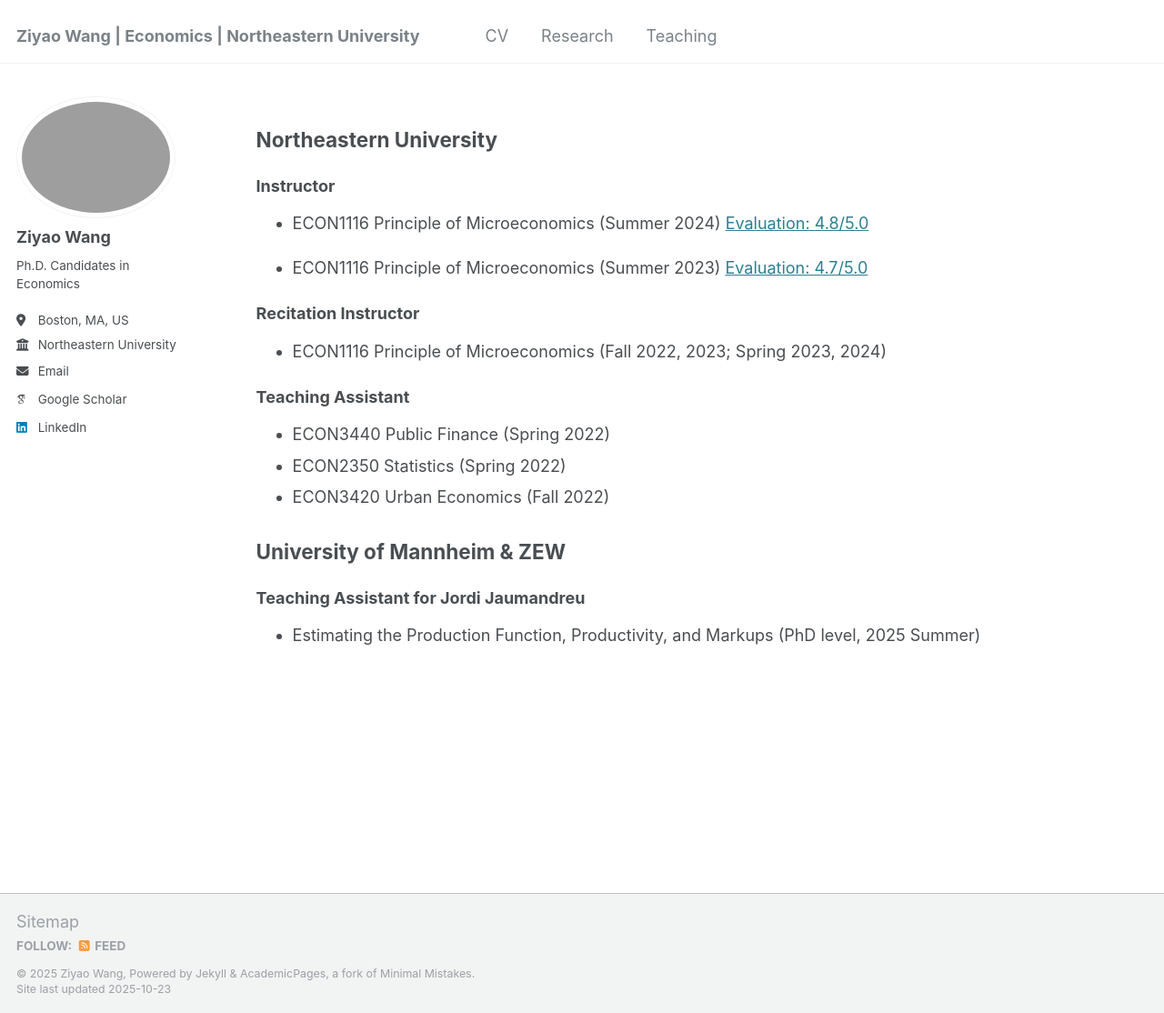
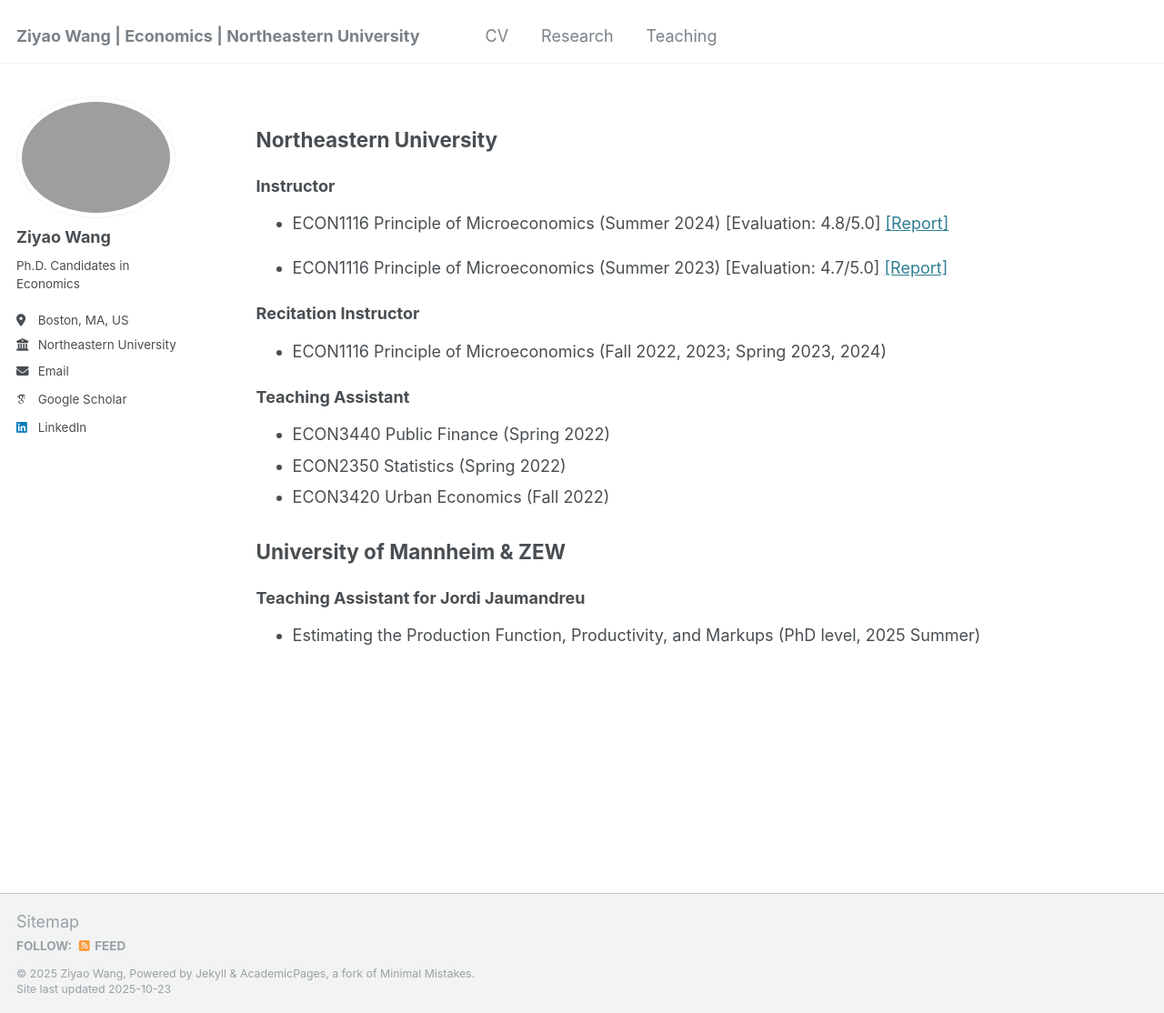
Before and after one commit to ziyaowangecon/ziyaowangecon.github.io, a Jekyll site: the page built from _pages/teaching.md, in a window 1280 px wide and 1114 px high. Shown: the whole window at 91% size. Built offline with Jekyll 4.4.1, drawn with Linux system fonts in a browser that asks for light colours; some web fonts are replaced.

Commit message:
Update teaching.md

```diff
--- a/_pages/teaching.md
+++ b/_pages/teaching.md
@@ -64,9 +64,9 @@ author_profile: true
 ## Northeastern University
 
 ### Instructor
-- ECON1116 Principle of Microeconomics (Summer 2024) [Evaluation: 4.8/5.0](https://www.dropbox.com/scl/fi/ruqv0y5tvuwjwsg87j27r/Ziyao-Wang-Summer-2024-ECON-1116.pdf?rlkey=m0czxaz0vkfmyyr4qtd2cb0e1&st=eqmnlr9w&dl=0){:target="_blank" rel="noopener"}
+- ECON1116 Principle of Microeconomics (Summer 2024) [Evaluation: 4.8/5.0] [\[Report\]](https://www.dropbox.com/scl/fi/ruqv0y5tvuwjwsg87j27r/Ziyao-Wang-Summer-2024-ECON-1116.pdf?rlkey=m0czxaz0vkfmyyr4qtd2cb0e1&st=eqmnlr9w&dl=0){:target="_blank" rel="noopener"}
 
-- ECON1116 Principle of Microeconomics (Summer 2023) [Evaluation: 4.7/5.0](https://www.dropbox.com/scl/fi/o1i14n0hk775ggcid7uqy/Ziyao-Wang-Summer-2023-ECON-1116.pdf?rlkey=tu6dt5fz9qzkzy542c45sai2j&st=s6b3560t&dl=0){:target="_blank" rel="noopener"}
+- ECON1116 Principle of Microeconomics (Summer 2023) [Evaluation: 4.7/5.0] [\[Report\]](https://www.dropbox.com/scl/fi/o1i14n0hk775ggcid7uqy/Ziyao-Wang-Summer-2023-ECON-1116.pdf?rlkey=tu6dt5fz9qzkzy542c45sai2j&st=s6b3560t&dl=0){:target="_blank" rel="noopener"}
 
 ### Recitation Instructor
    - ECON1116 Principle of Microeconomics (Fall 2022, 2023; Spring 2023, 2024)
```
